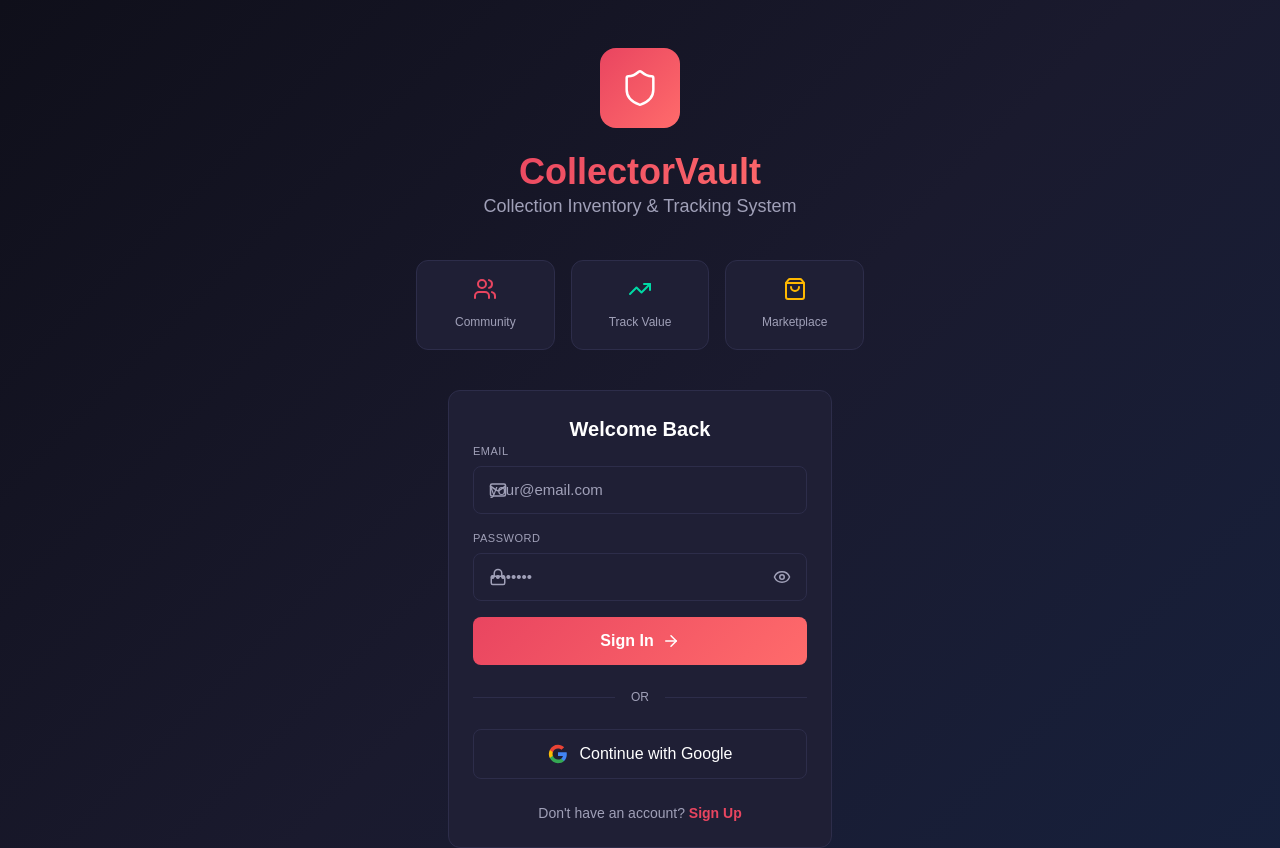
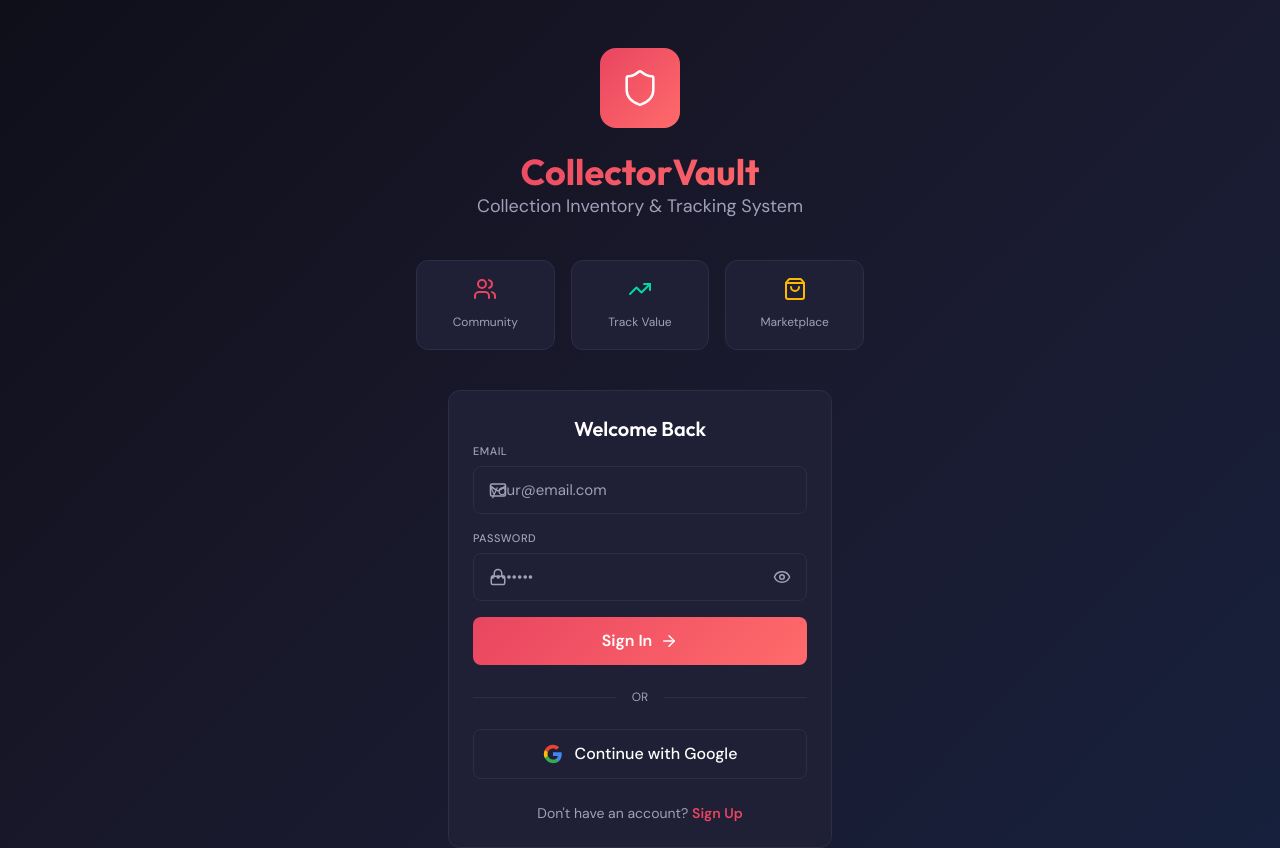
Before and after one commit to leonptucker3886-lab/Collectorshub, a Next.js app: page /login in a window 1280 px wide. Shown: the top 848 px of the page. Built offline with nearby package versions, Linux system fonts and the light colour scheme; no server answers.

Commit message:
fix: reorder CSS @import to fix parsing warning

```diff
--- a/src/app/globals.css
+++ b/src/app/globals.css
@@ -1,5 +1,5 @@
+@import url('https://fonts.googleapis.com/css2?family=DM+Sans:opsz,wght@9..40,400;9..40,500;9..40,600;9..40,700&family=JetBrains+Mono:wght@400;500&family=Outfit:wght@400;500;600;700&display=swap');
 @import "tailwindcss";
-@import url('https://fonts.googleapis.com/css2?family=DM+Sans:opsz,wght@9..40,400;9..40,500;9..40,600;9..40,700&family=JetBrains+Mono:wght@400;500&family=Outfit:wght@400;500;600;700&display=swap');
 
 @theme {
   --color-primary: #1A1A2E;
```
